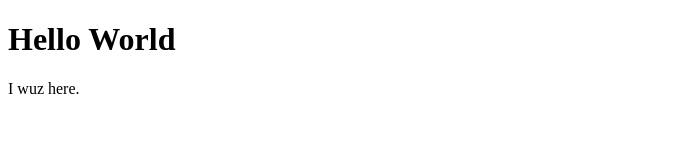
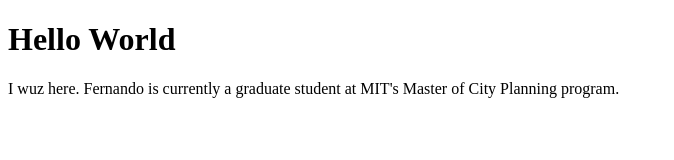
Before and after one commit to fernandomontejo/fernandomontejo.github.io, a plain HTML site: page index.html in a window 1280 px wide. Shown: the whole page, without its empty margins (0-674 px from the left). Drawn offline with Linux system fonts and the light colour scheme.

Commit message:
added brief bio

```diff
--- a/index.html
+++ b/index.html
@@ -6,6 +6,9 @@
 </head>
 <body>
     <h1>Hello World</h1>
-    <p>I wuz here.</p>
+    <p>I wuz here.
+    Fernando is currently a graduate student at MIT's Master of City Planning program.
+
+    </p>
 </body>
 </html>
```
